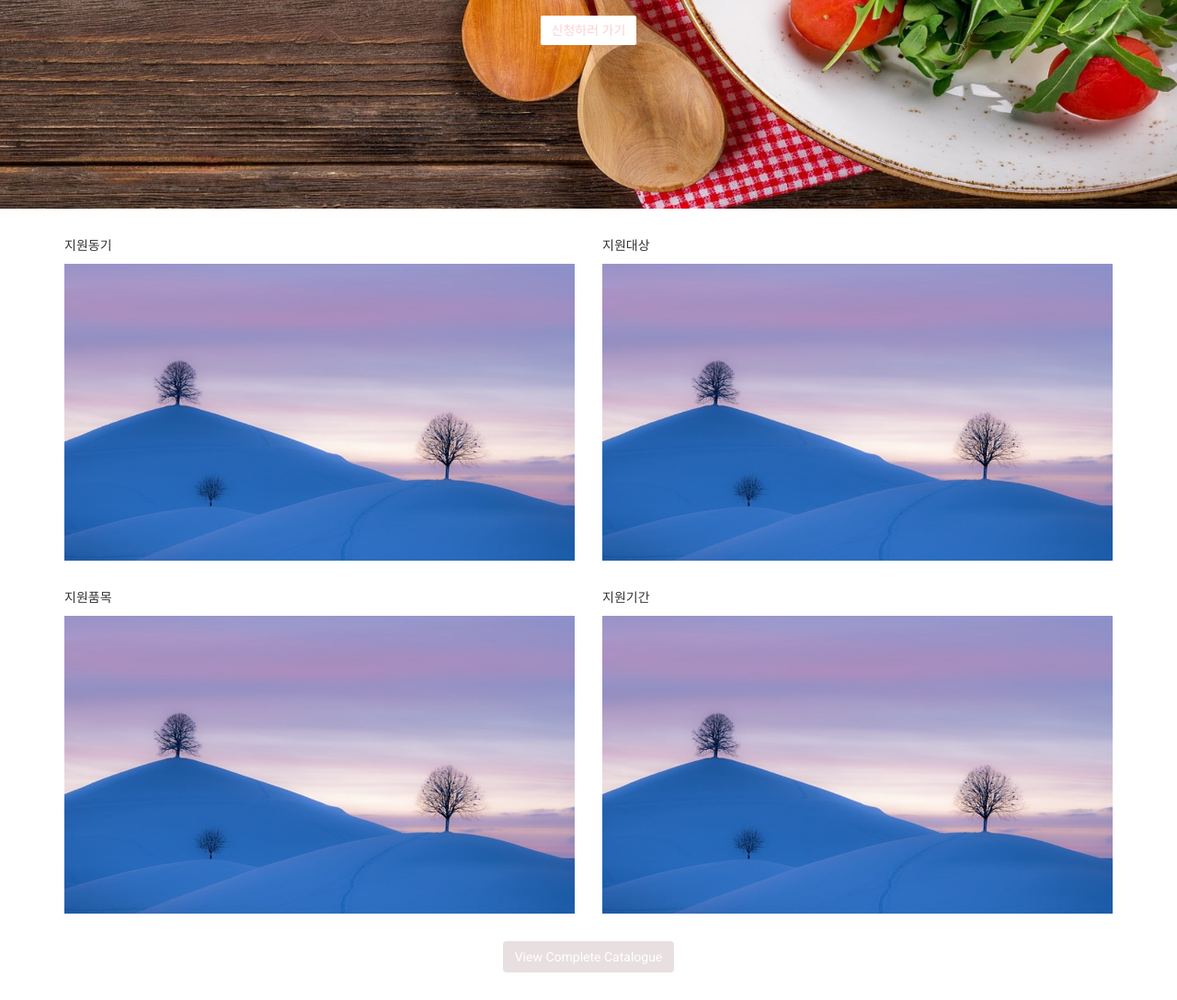
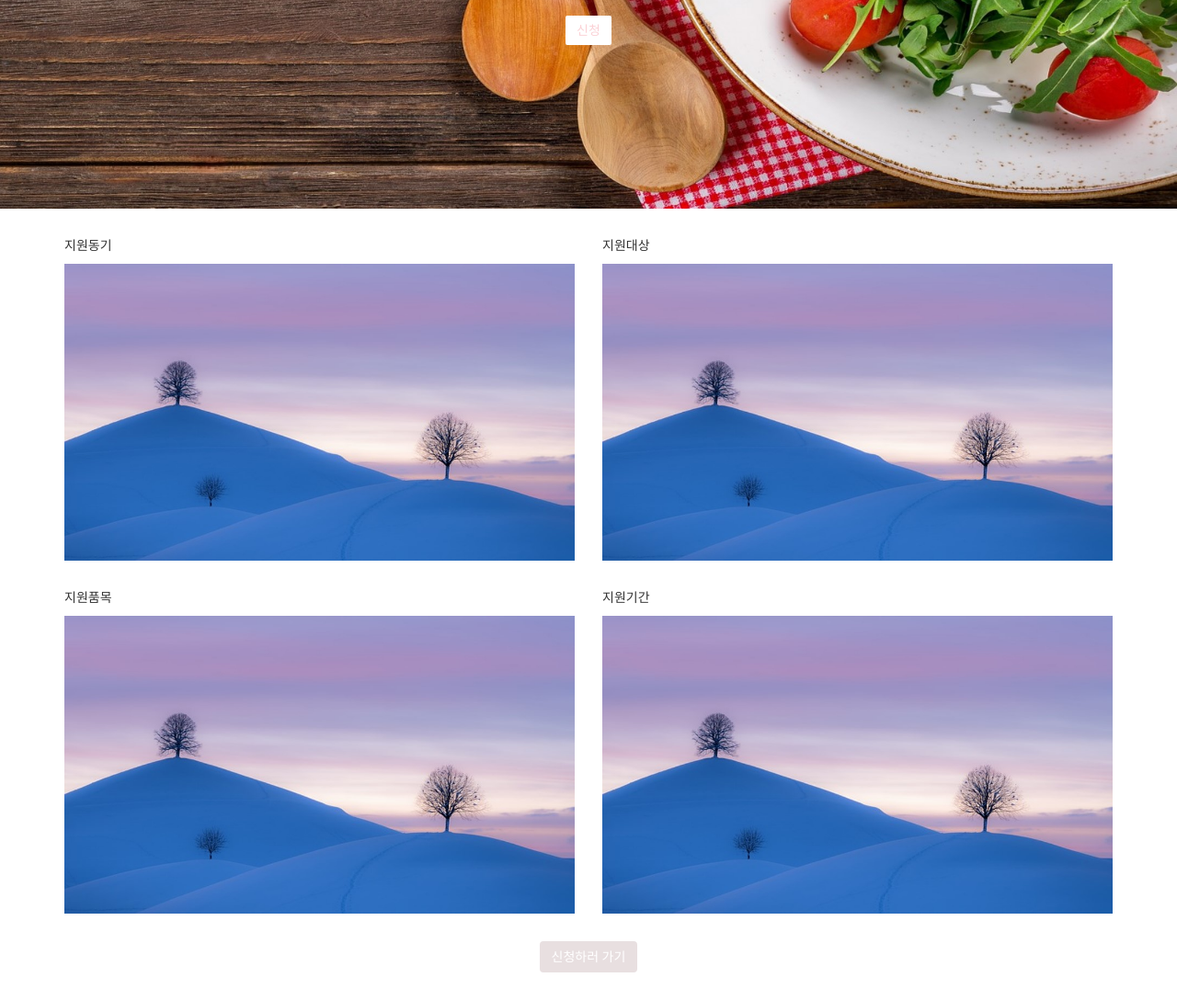
Before and after one commit to Kjamm/defcon.github.io, a plain HTML site: page index.html in a window 1280 px wide. Shown: the part 353-1441 px from the top of the page at 92% size. Drawn offline with nearby package versions, Linux system fonts and the light colour scheme.

Commit message:
Add files via upload

```diff
--- a/index.html
+++ b/index.html
@@ -25,7 +25,7 @@
         <div class="row text-center">
             <h2>1인가구 with 밀키트</h2>
             <h3>유성구청 & 데프콘</h3>
-            <a class="btn btn-primary" href="#" onclick="location.href='login.html'">신청하러 가기</a>
+            <a class="btn btn-primary" href="#" onclick="location.href='login.html'">신청</a>
         </div>
     </div>
 </section>
@@ -49,7 +49,7 @@
         </div>
     </div>
     <div class="row text-center">
-        <a class="btn btn-secondary" href="#">View Complete Catalogue</a>
+        <a class="btn btn-secondary" href="#">신청하러 가기</a>
     </div>
 </section>
 
```
